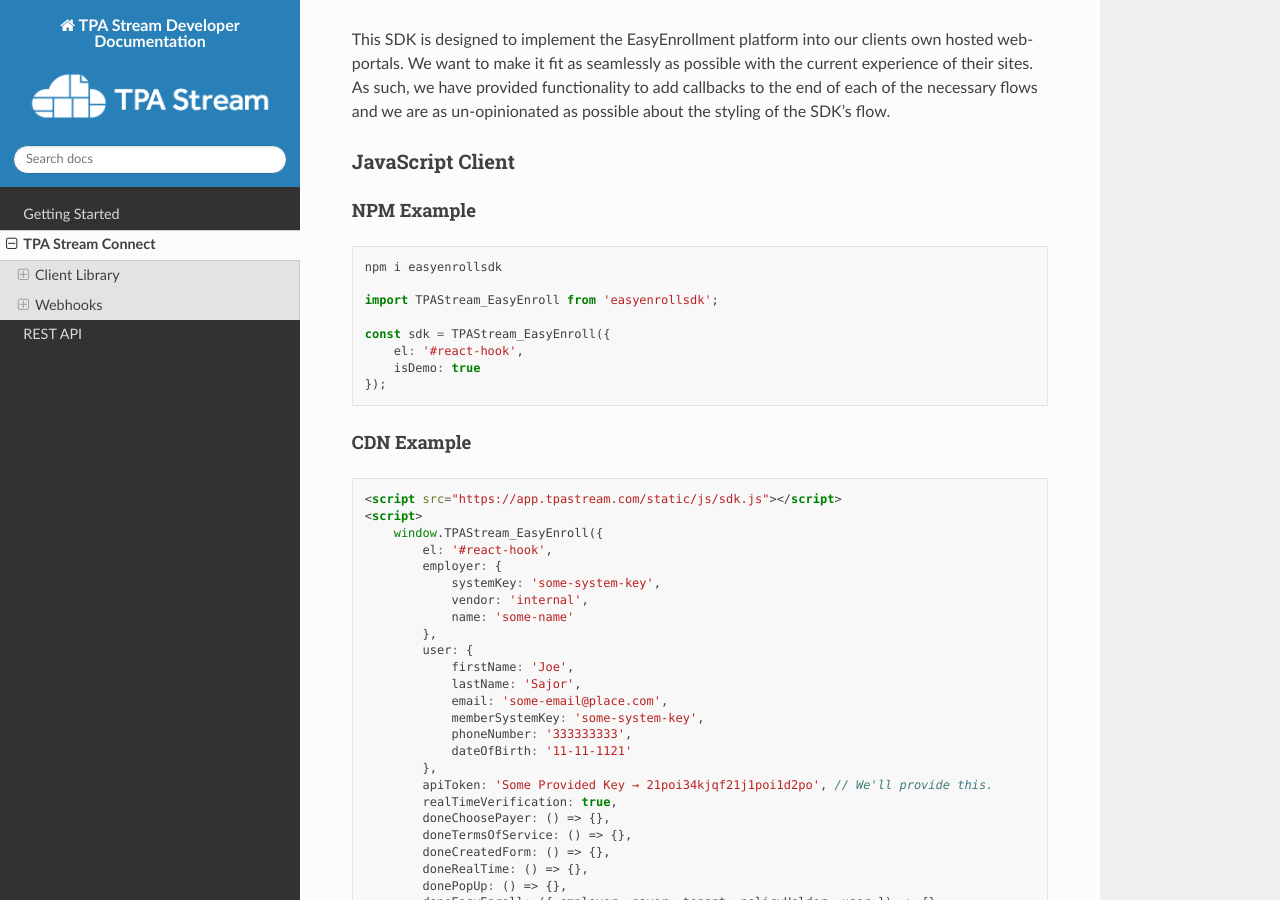
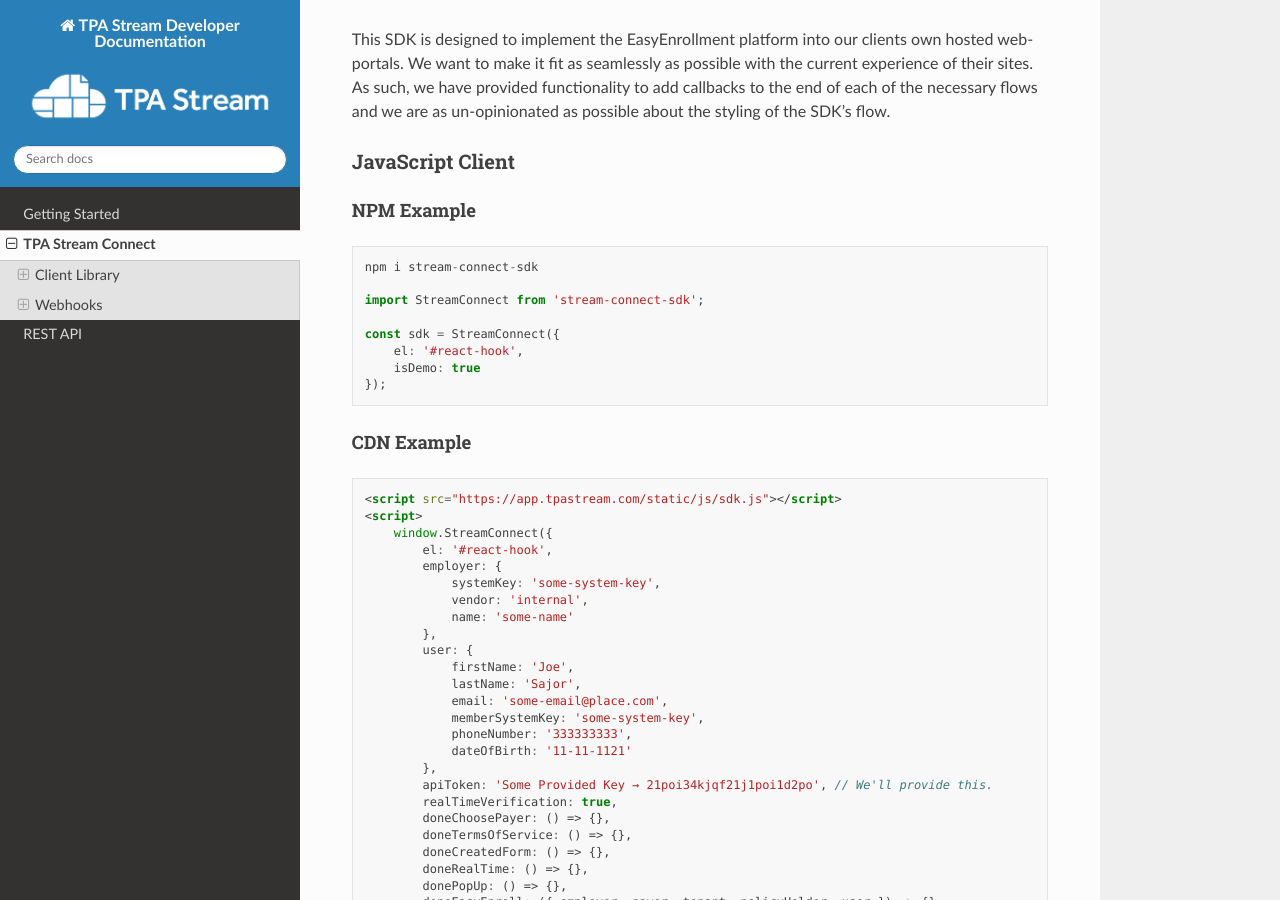
Before and after one commit to TPAStream/developer-docs, a Sphinx documentation site: the page built from source/connect.rst, in a window 1280 px wide and 900 px high, scrolled down 358 px. Built offline with Sphinx 7.4.7 and the Read the Docs theme 2.0.0, drawn with Linux system fonts in a browser that asks for light colours.

Commit message:
port @JasonMRojas's changes from #4

```diff
--- a/source/connect.rst
+++ b/source/connect.rst
@@ -35,11 +35,11 @@
 
 .. code-block:: javascript
 
-    npm i easyenrollsdk
+    npm i stream-connect-sdk
 
-    import TPAStream_EasyEnroll from 'easyenrollsdk';
+    import StreamConnect from 'stream-connect-sdk';
 
-    const sdk = TPAStream_EasyEnroll({
+    const sdk = StreamConnect({
         el: '#react-hook',
         isDemo: true
     });
@@ -52,7 +52,7 @@
 
     <script src="https://app.tpastream.com/static/js/sdk.js"></script>
     <script>
-        window.TPAStream_EasyEnroll({
+        window.StreamConnect({
             el: '#react-hook',
             employer: {
                 systemKey: 'some-system-key',
```
